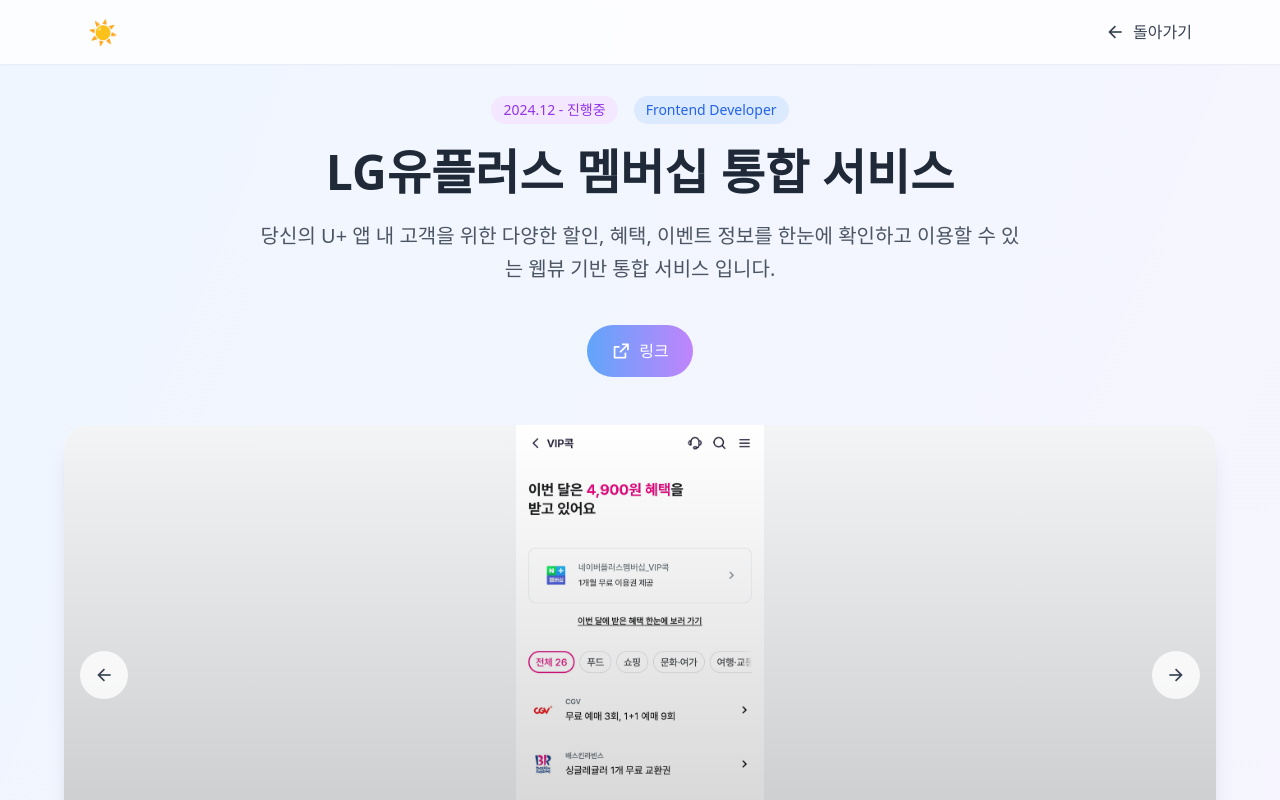
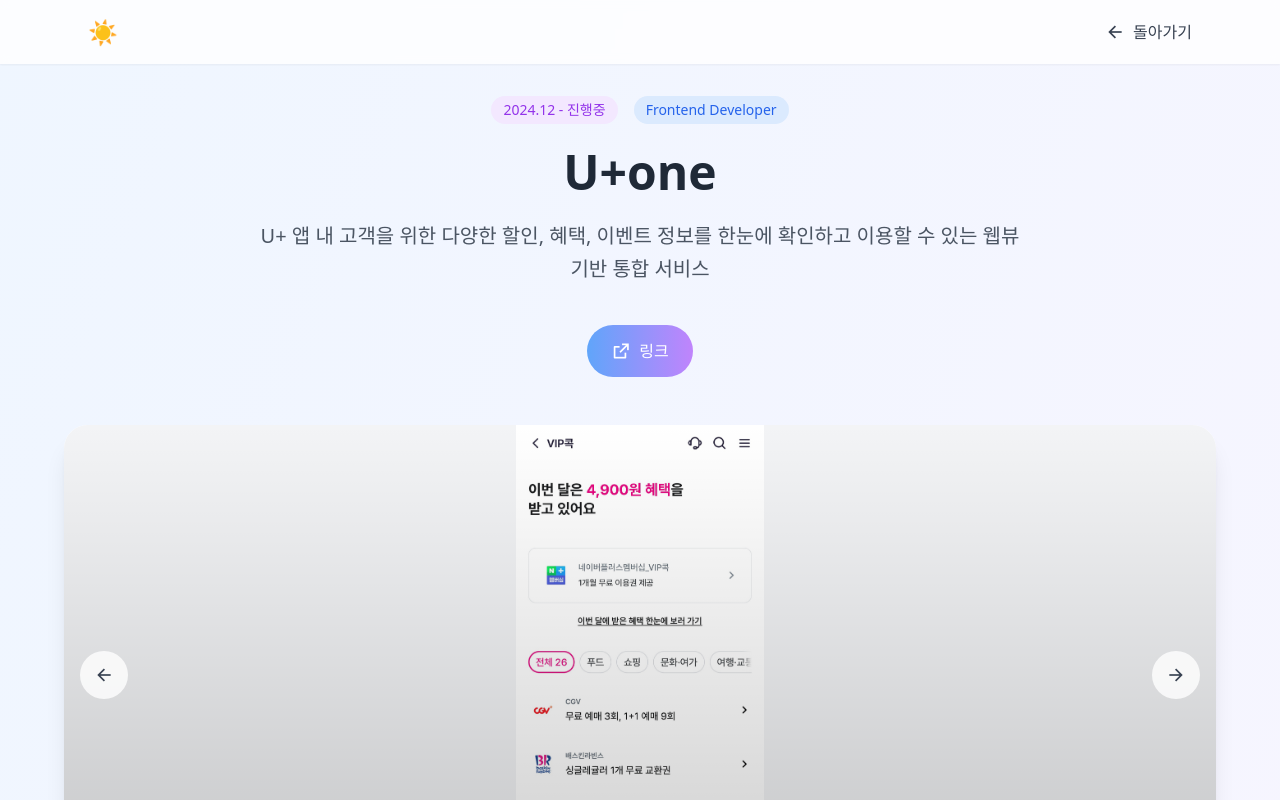
Before and after one commit to sunbean1024/portfolio, a React (Vite) app: page /portfolio/project/1 in a window 1280 px wide. Shown: the top 800 px of the page. Built offline with nearby package versions, Linux system fonts and the light colour scheme.

Commit message:
fix: update project title and description for U+one in mock data

```diff
--- a/src/data/mockData.ts
+++ b/src/data/mockData.ts
@@ -53,8 +53,8 @@
 export const projects: Project[] = [
   {
     "id": 1,
-    "title": "LG유플러스 멤버십 통합 서비스",
-    "description": "당신의 U+ 앱 내 고객을 위한 다양한 할인, 혜택, 이벤트 정보를 한눈에 확인하고 이용할 수 있는 웹뷰 기반 통합 서비스 입니다.",
+    "title": "U+one",
+    "description": "U+ 앱 내 고객을 위한 다양한 할인, 혜택, 이벤트 정보를 한눈에 확인하고 이용할 수 있는 웹뷰 기반 통합 서비스 ",
     "detailedDescription": "VIP콕, 멤버십 사용처, 유플투쁠 이벤트 등 핵심 기능들을 웹뷰로 통합하여 사용자 경험을 일원화했습니다. React Suspense와 TanStack Query를 활용한 상태 관리 최적화, 무한스크롤 페이지네이션 구현, 그리고 멤버십 차등 정책에 따른 복잡한 사용자 상태 관리까지 VIP콕 프론트엔드를 담당했습니다.",
     "tech": ["Next.js", "React", "TypeScript", "Zustand", "SCSS", "Storybook"],
     "period": "2024.12 - 진행중",
```
